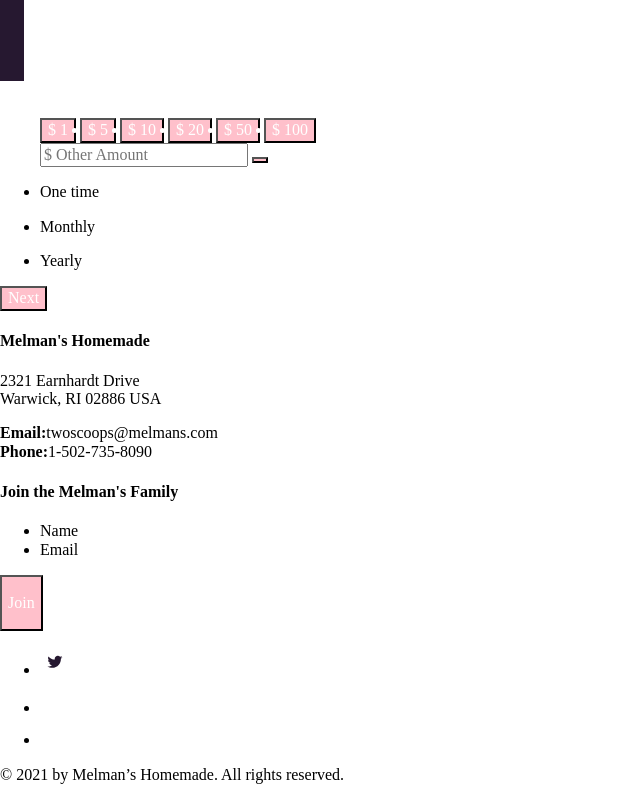
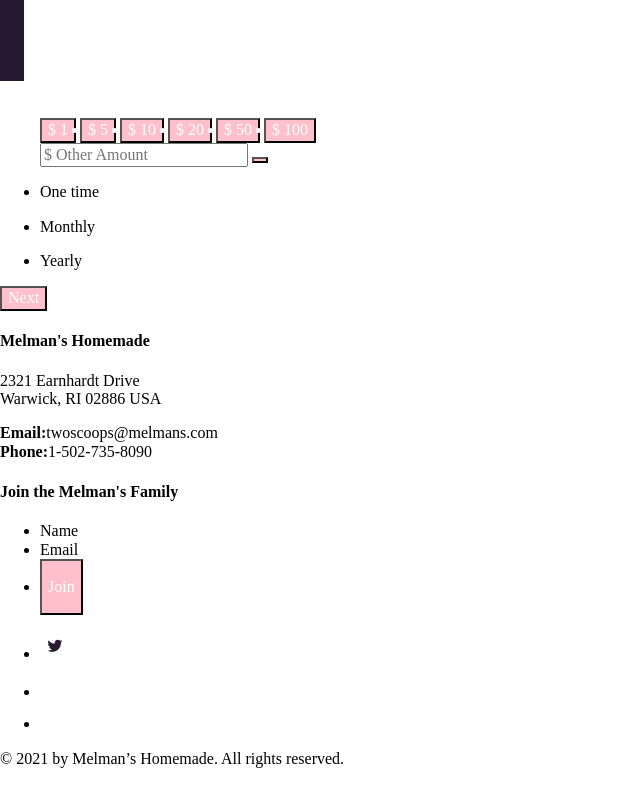
Before and after one commit to egoldberg30/Current-Repo, a plain HTML site: page NEW-Melmans/deploy/index.html in a window 1280 px wide. Shown: the part 7996-8796 px from the top of the page, without its empty margins (0-640 px from the left). Drawn offline with nearby package versions, Linux system fonts and the light colour scheme; a script that the page names is missing; some icons are missing.

Commit message:
more color
also an update to the sign up form in the footer

```diff
--- a/NEW-Melmans/deploy/index.html
+++ b/NEW-Melmans/deploy/index.html
@@ -216,12 +216,11 @@
     <div id="signup">
         <h4>Join the Melman's Family</h4>
 
-        <ul>
+        <ul id="form">
             <li>Name</li>
             <li>Email</li>
+            <li><button><p>Join</p></button></li>
         </ul>
-
-        <button><p>Join</p></button>
 
         <ul>
             <li><a href="https://twitter.com/"><img src="img/footer/twitter-icon.svg" alt="Twitter Logo"></a></li>
--- a/NEW-Melmans/dev/scss/layout/_footer.scss
+++ b/NEW-Melmans/dev/scss/layout/_footer.scss
@@ -35,6 +35,15 @@ footer{
         include md{
             grid-area: f2;
         }
+
+        #form{
+            color: $darkpurple
+            background-color: $white
+        }
     }
 
+    #copyright{
+
+        color: $white
+    }
 }
```
Also changed, not shown: NEW-Melmans/dev/scss/sections/_supportus.scss (+10 -0 lines), 1 other file.
